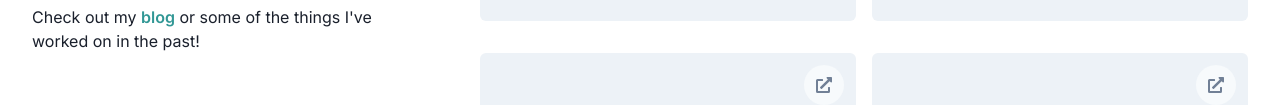
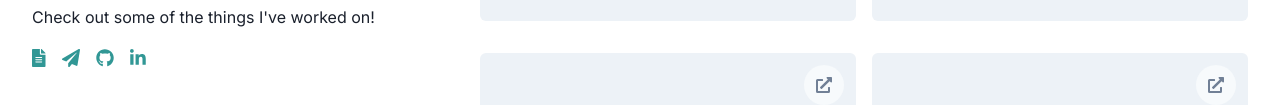
Before and after one commit to nandanmen/me, a Gatsby site: page / in a window 1280 px wide. Shown: the part 355-460 px from the top of the page. Built offline with nearby package versions, Linux system fonts and the light colour scheme; Gatsby itself is replaced by a stand-in of ours.

Commit message:
feat: add social media links

```diff
--- a/package.json
+++ b/package.json
@@ -15,6 +15,7 @@
   },
   "dependencies": {
     "@fortawesome/fontawesome-svg-core": "^1.2.30",
+    "@fortawesome/free-brands-svg-icons": "^5.14.0",
     "@fortawesome/free-solid-svg-icons": "^5.14.0",
     "@fortawesome/react-fontawesome": "^0.1.11",
     "clsx": "^1.1.1",
--- a/src/content/description.md
+++ b/src/content/description.md
@@ -1,3 +1,3 @@
 I'm currently pursuing a combined Business & CS degree @ UBC, and volunteering as a tech lead @ [UBC Launchpad](https://ubclaunchpad.com/) in my spare time.
 
-Check out my [blog](./blog) or some of the things I've worked on in the past!
+Check out some of the things I've worked on!
--- a/src/pages/index.tsx
+++ b/src/pages/index.tsx
@@ -1,7 +1,13 @@
 import React from 'react'
 import clsx from 'clsx'
 import { FontAwesomeIcon } from '@fortawesome/react-fontawesome'
-import { faExternalLinkAlt } from '@fortawesome/free-solid-svg-icons'
+import {
+  faExternalLinkAlt,
+  faPaperPlane,
+  faFileAlt,
+  IconDefinition,
+} from '@fortawesome/free-solid-svg-icons'
+import { faLinkedinIn, faGithub } from '@fortawesome/free-brands-svg-icons'
 
 import Tapestry from '../components/Tapestry'
 import styles from '../css/Home.module.scss'
@@ -32,6 +38,15 @@ export default function Home() {
             className={styles.description}
             dangerouslySetInnerHTML={{ __html: description.html }}
           />
+          <ul className="flex mt-4">
+            <SocialMedia link="/resume.pdf" icon={faFileAlt} />
+            <SocialMedia link="mailto:nanda.s@hey.com" icon={faPaperPlane} />
+            <SocialMedia link="github.com/narendrasss" icon={faGithub} />
+            <SocialMedia
+              link="linkedin.com/in/narendrass/"
+              icon={faLinkedinIn}
+            />
+          </ul>
         </section>
       </aside>
       <ul
@@ -91,3 +106,18 @@ function ProjectCard({ frontmatter }: Project) {
     </a>
   )
 }
+
+function SocialMedia({ link, icon }: { link: string; icon: IconDefinition }) {
+  return (
+    <li className="text-lg mr-4">
+      <a
+        className="hover:text-blue-600"
+        href={link}
+        target="_blank"
+        rel="noreferrer"
+      >
+        <FontAwesomeIcon icon={icon} />
+      </a>
+    </li>
+  )
+}
```
Also changed, not shown: 2 other files.
